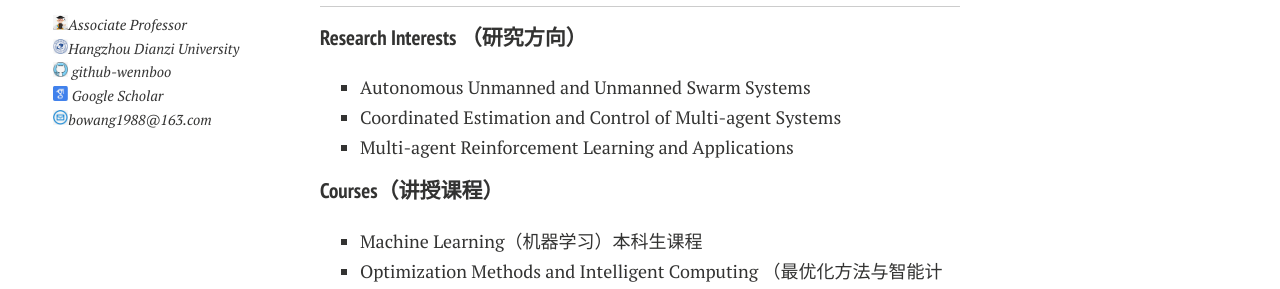
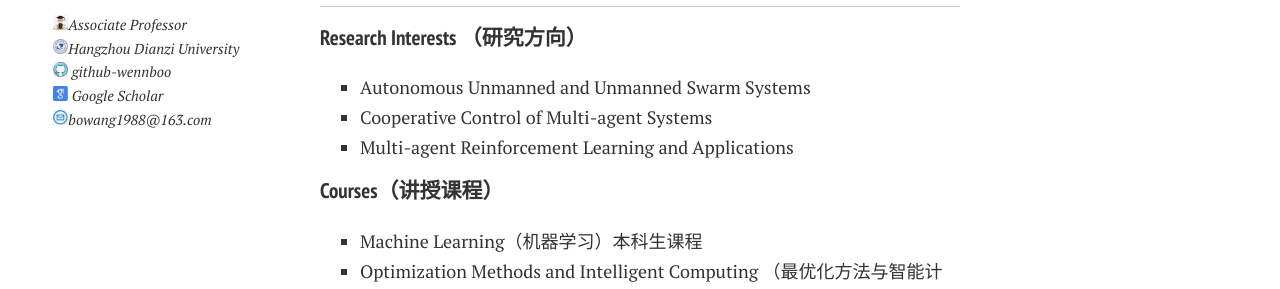
Before and after one commit to wennboo/wennboo.github.io, a Jekyll site: the page built from index.md, in a window 1280 px wide. Shown: the part 413-702 px from the top of the page. Built offline with Jekyll 4.4.1, drawn with Linux system fonts in a browser that asks for light colours; nearby versions of some CDN libraries; comment, search, counter and statistics services are not loaded; a style sheet for code colours, icons or effects is not loaded.

Commit message:
Update index.md

```diff
--- a/index.md
+++ b/index.md
@@ -13,7 +13,7 @@ He is currently an Associate Professor with the [School of Automation (Artificia
 ##### Research Interests （研究方向）
 
 - Autonomous Unmanned and Unmanned Swarm Systems
-- Coordinated Estimation and Control of Multi-agent Systems
+- Cooperative Control of Multi-agent Systems
 - Multi-agent Reinforcement Learning and Applications
 
 ##### Courses（讲授课程）
```
